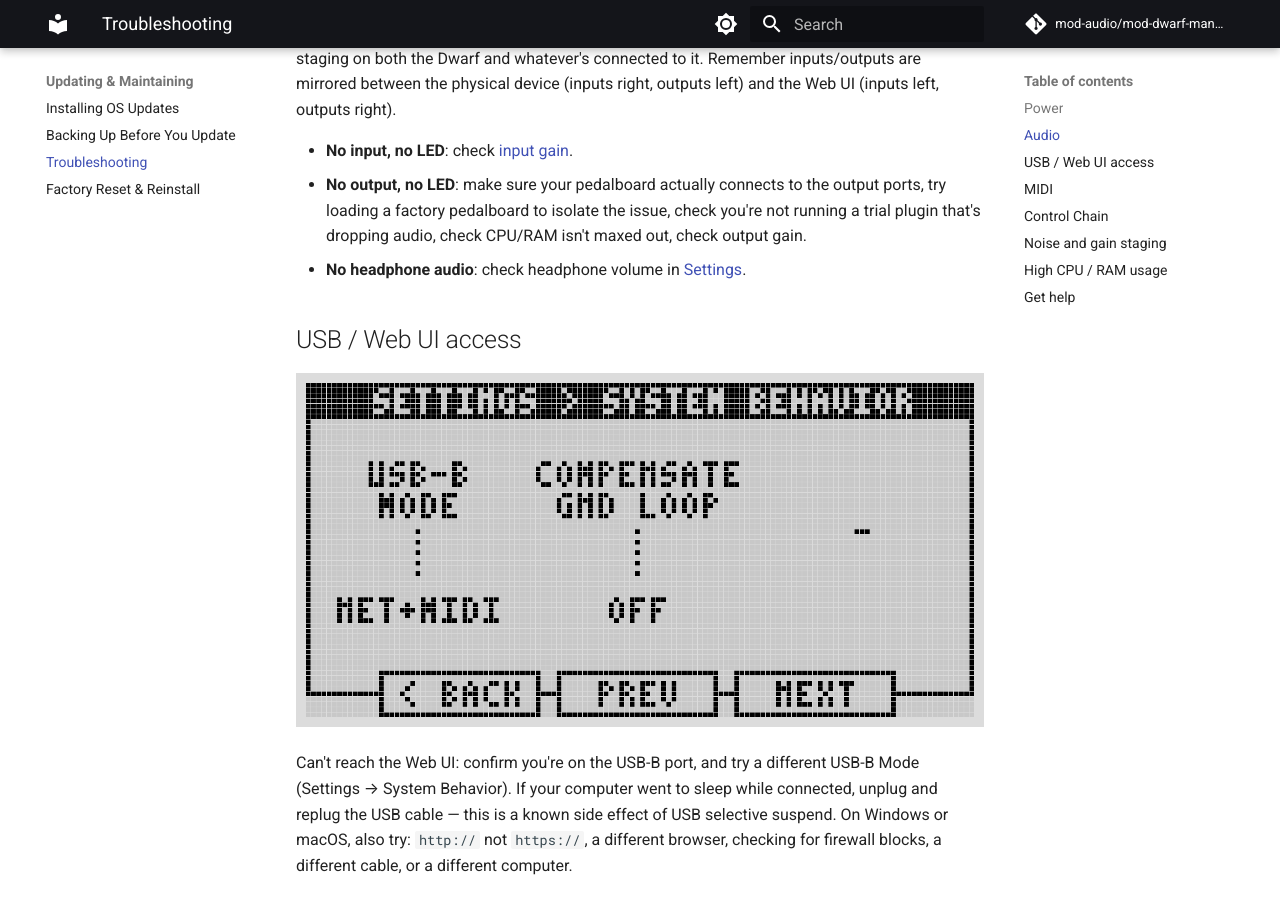
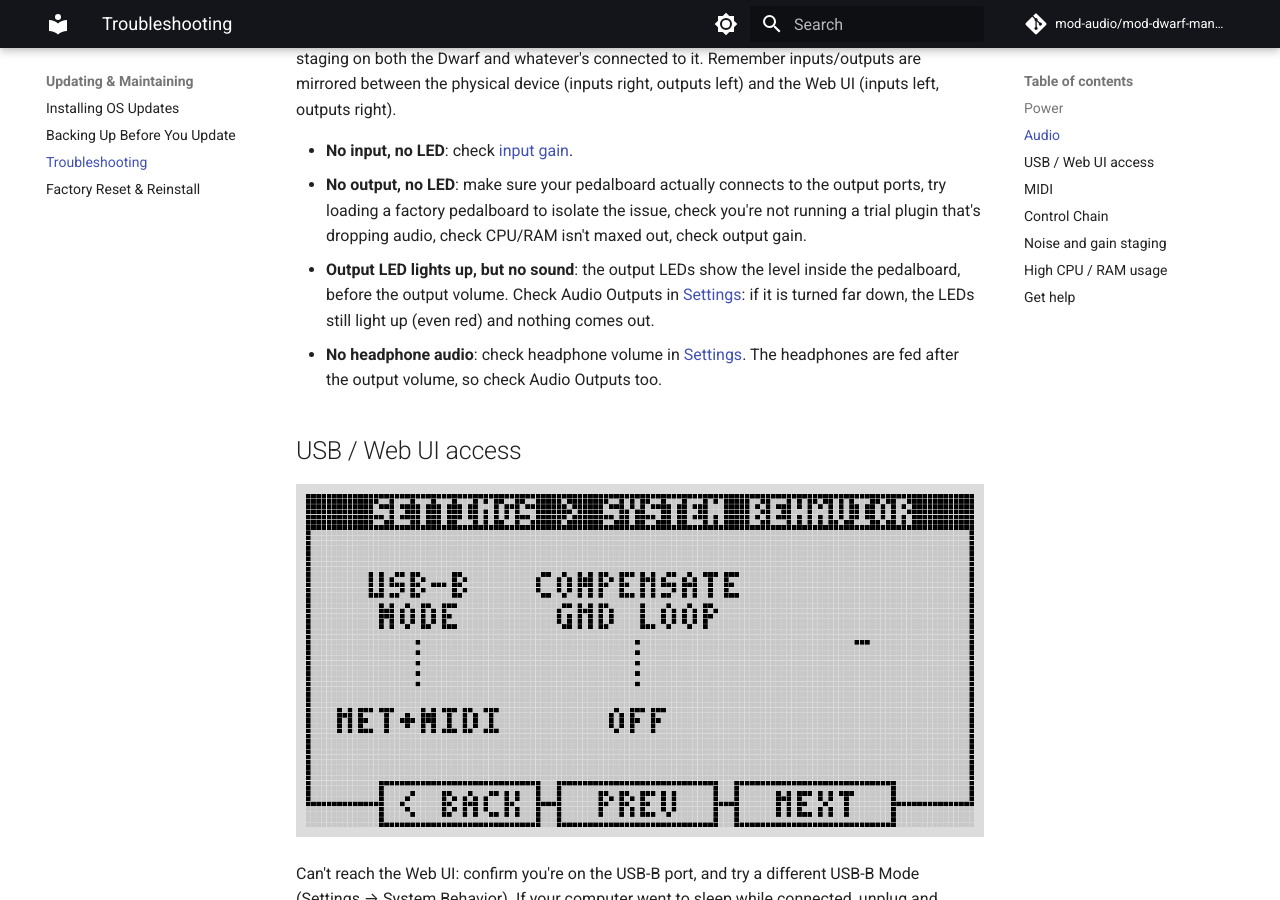
Before and after one commit to mod-audio/mod-dwarf-manual, an MkDocs documentation site: the page built from docs/maintaining/troubleshooting.md, in a window 1280 px wide and 900 px high, scrolled down 452 px. Built offline with MkDocs 1.6.1 and Material for MkDocs 9.7.7, drawn with Linux system fonts in a browser that asks for light colours; comment, search, counter and statistics services are not loaded; the version menu is left out.

Commit message:
USB Audio page; LEDs sit before the output volume
New docs/connecting-gear/usb-audio.md (ports, what the computer calls the
Dwarf, nothing-heard checklist; carries the 1.14 pending box and two SME
boxes), linked from USB Host Devices and the nav. LED Meters and
Troubleshooting now say the output LEDs are fed before the output volume,
so they can light up while nothing comes out, and the headphones sit after it.

```diff
--- a/docs/maintaining/troubleshooting.md
+++ b/docs/maintaining/troubleshooting.md
@@ -10,7 +10,8 @@ No input or output: check the corresponding LEDs light up, check your cables, an
 
 - **No input, no LED**: check [input gain](../settings/audio-io.md).
 - **No output, no LED**: make sure your pedalboard actually connects to the output ports, try loading a factory pedalboard to isolate the issue, check you're not running a trial plugin that's dropping audio, check CPU/RAM isn't maxed out, check output gain.
-- **No headphone audio**: check headphone volume in [Settings](../settings/audio-io.md).
+- **Output LED lights up, but no sound**: the output LEDs show the level inside the pedalboard, before the output volume. Check Audio Outputs in [Settings](../settings/audio-io.md): if it is turned far down, the LEDs still light up (even red) and nothing comes out.
+- **No headphone audio**: check headphone volume in [Settings](../settings/audio-io.md). The headphones are fed after the output volume, so check Audio Outputs too.
 
 ## USB / Web UI access
 
--- a/mkdocs.yml
+++ b/mkdocs.yml
@@ -89,6 +89,7 @@ nav:
       - Control Chain Devices: connecting-gear/control-chain.md
       - Bluetooth: connecting-gear/bluetooth.md
       - USB Host Devices: connecting-gear/usb-host.md
+      - USB Audio: connecting-gear/usb-audio.md
   - Settings & Configuration:
       - Audio I/O & Headphone: settings/audio-io.md
       - MIDI Settings: settings/midi.md
```
Also changed, not shown: docs/connecting-gear/usb-audio.md (added, +49 -0 lines), docs/connecting-gear/usb-host.md (+1 -1 lines), docs/playing-live/led-meters.md (+2 -0 lines).
